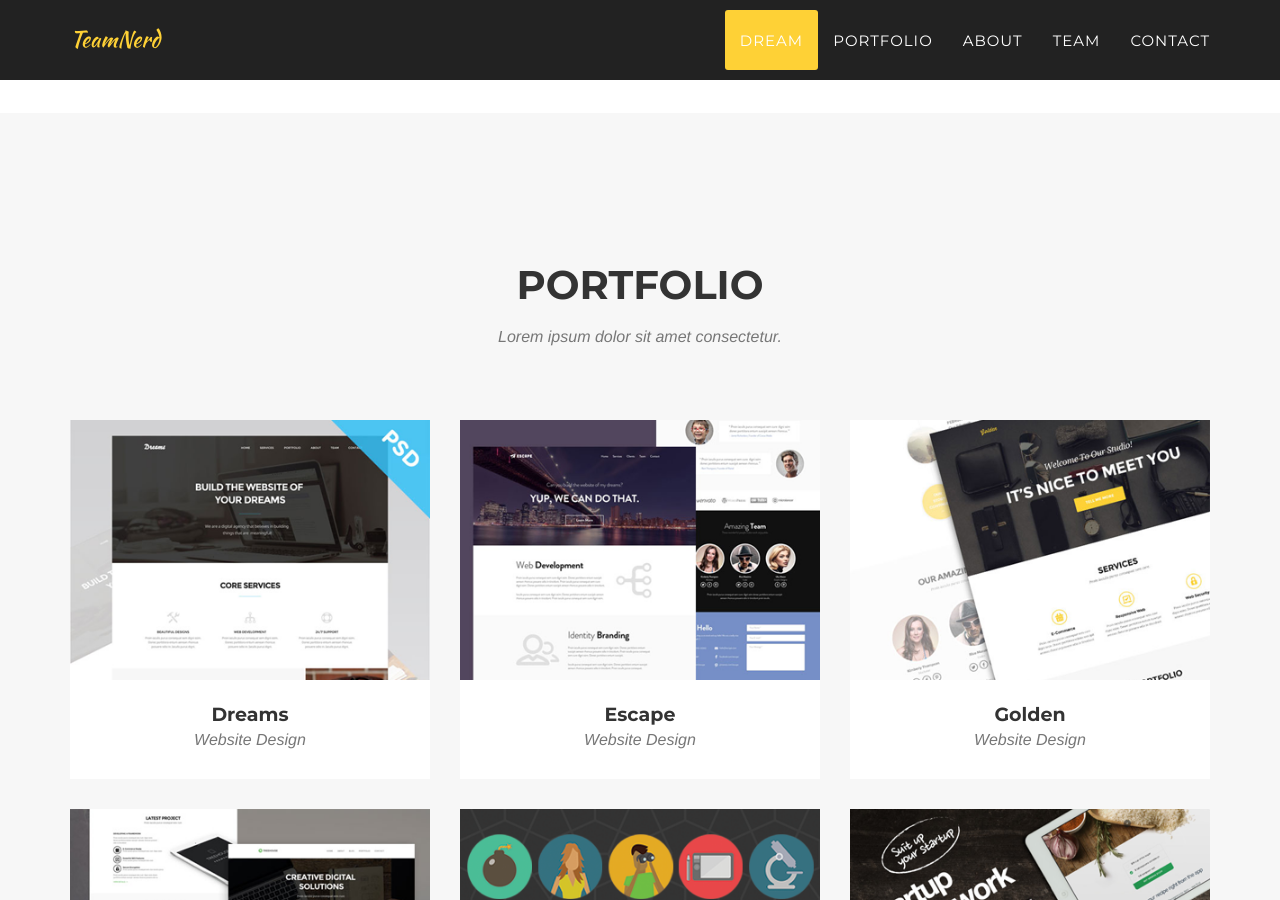
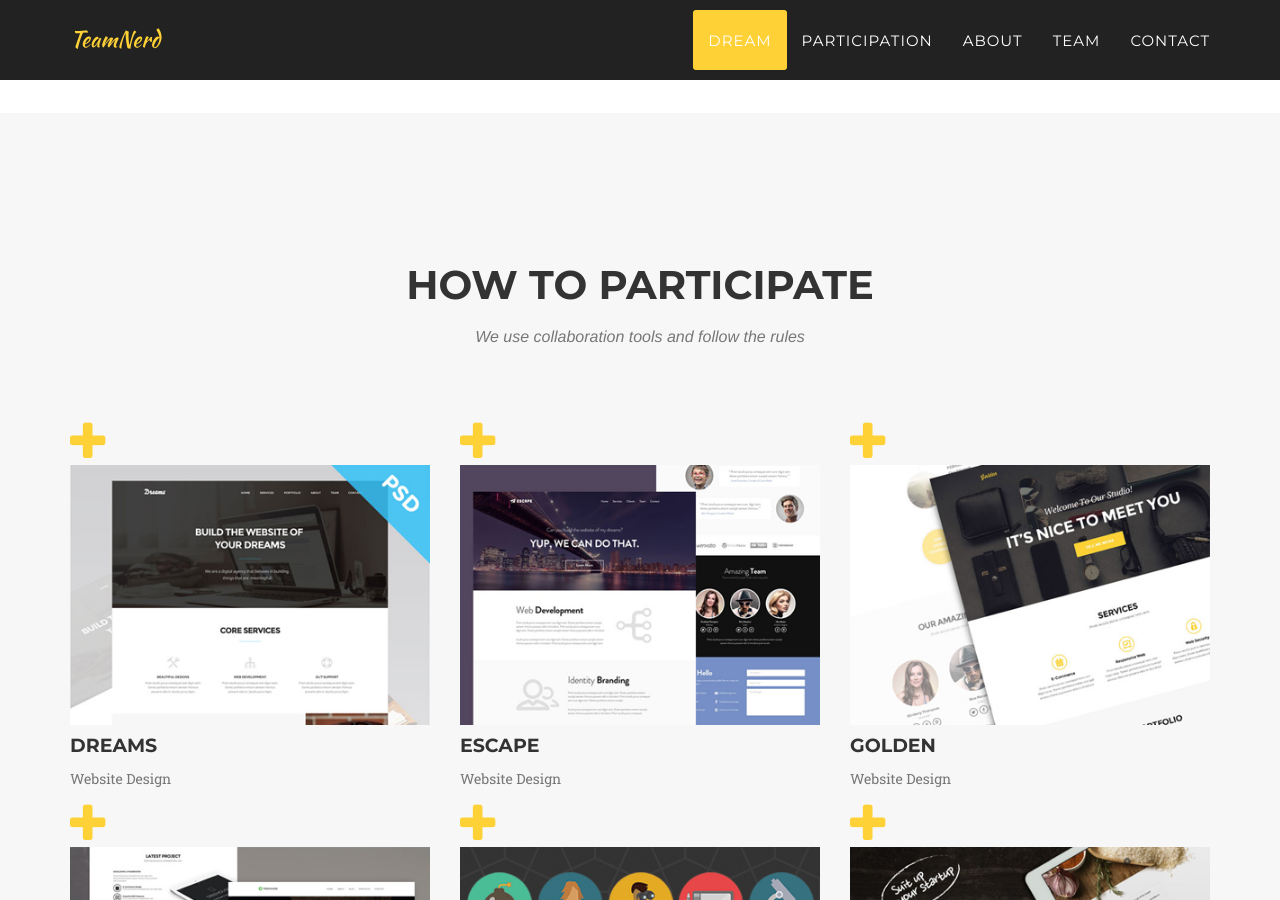
Before and after one commit to TeamNerd/TeamNerd, a Jekyll site: the page built from index.html, in a window 1280 px wide and 900 px high, scrolled down 1457 px. Built offline with Jekyll 4.4.1, drawn with Linux system fonts in a browser that asks for light colours; some web fonts are replaced.

Commit message:
fix : participation add

```diff
--- a/_includes/header.html
+++ b/_includes/header.html
@@ -22,7 +22,7 @@
                         <a class="page-scroll" href="#dream">Dream</a>
                     </li>
                     <li>
-                        <a class="page-scroll" href="#portfolio">Portfolio</a>
+                        <a class="page-scroll" href="#participation">Participation</a>
                     </li>
                     <li>
                         <a class="page-scroll" href="#about">About</a>
--- a/_includes/portfolio_grid.html
+++ b/_includes/participation.html
@@ -1,10 +1,10 @@
 <!-- Portfolio Grid Section -->
-    <section id="portfolio" class="bg-light-gray">
+    <section id="participation" class="bg-light-gray">
         <div class="container">
             <div class="row">
                 <div class="col-lg-12 text-center">
-                    <h2 class="section-heading">Portfolio</h2>
-                    <h3 class="section-subheading text-muted">Lorem ipsum dolor sit amet consectetur.</h3>
+                    <h2 class="section-heading">How to Participate</h2>
+                    <h3 class="section-subheading text-muted">We use collaboration tools and follow the rules</h3>
                 </div>
             </div>
             <div class="row">
--- a/_layouts/default.html
+++ b/_layouts/default.html
@@ -8,7 +8,7 @@
 
     {% include header.html %}
     {% include dream.html %}
-    {% include portfolio_grid.html %}
+    {% include participation.html %}
     {% include about.html %}
     {% include team.html %}`
     {% include contact.html %}
```
